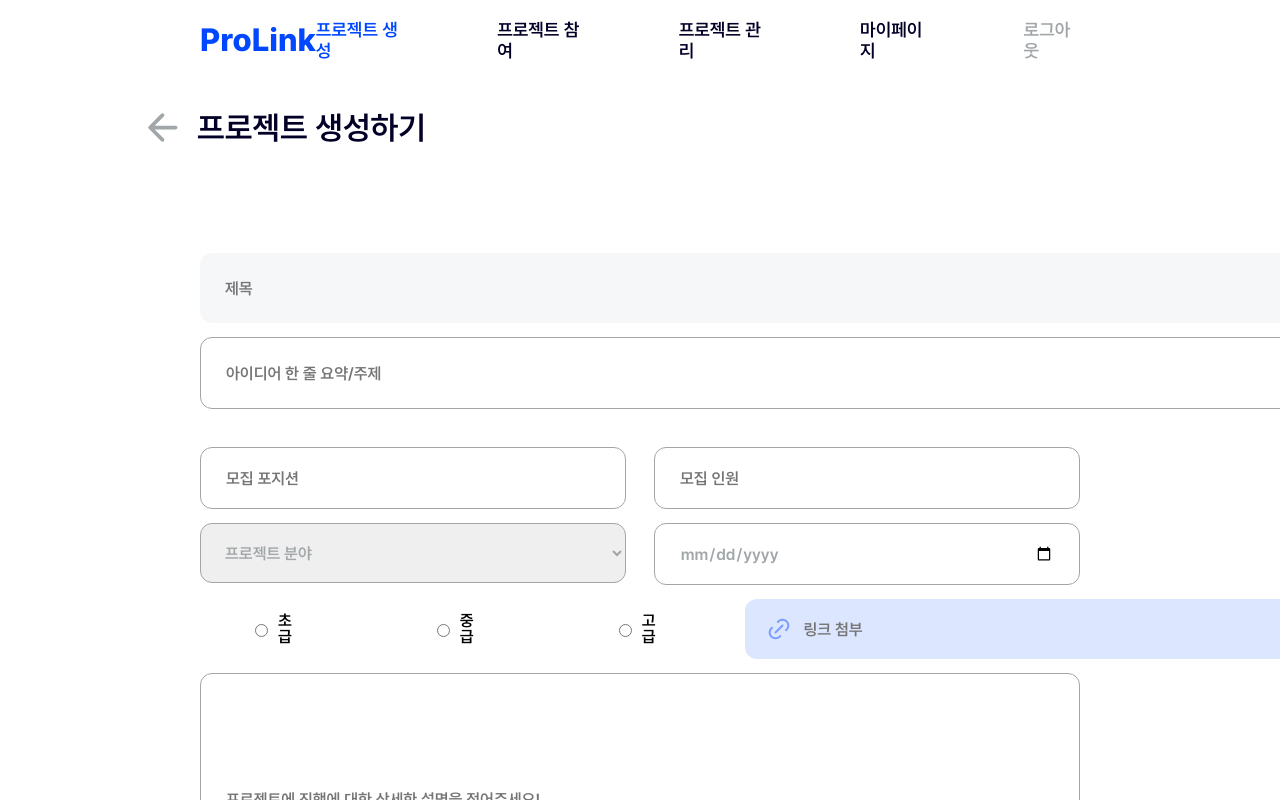
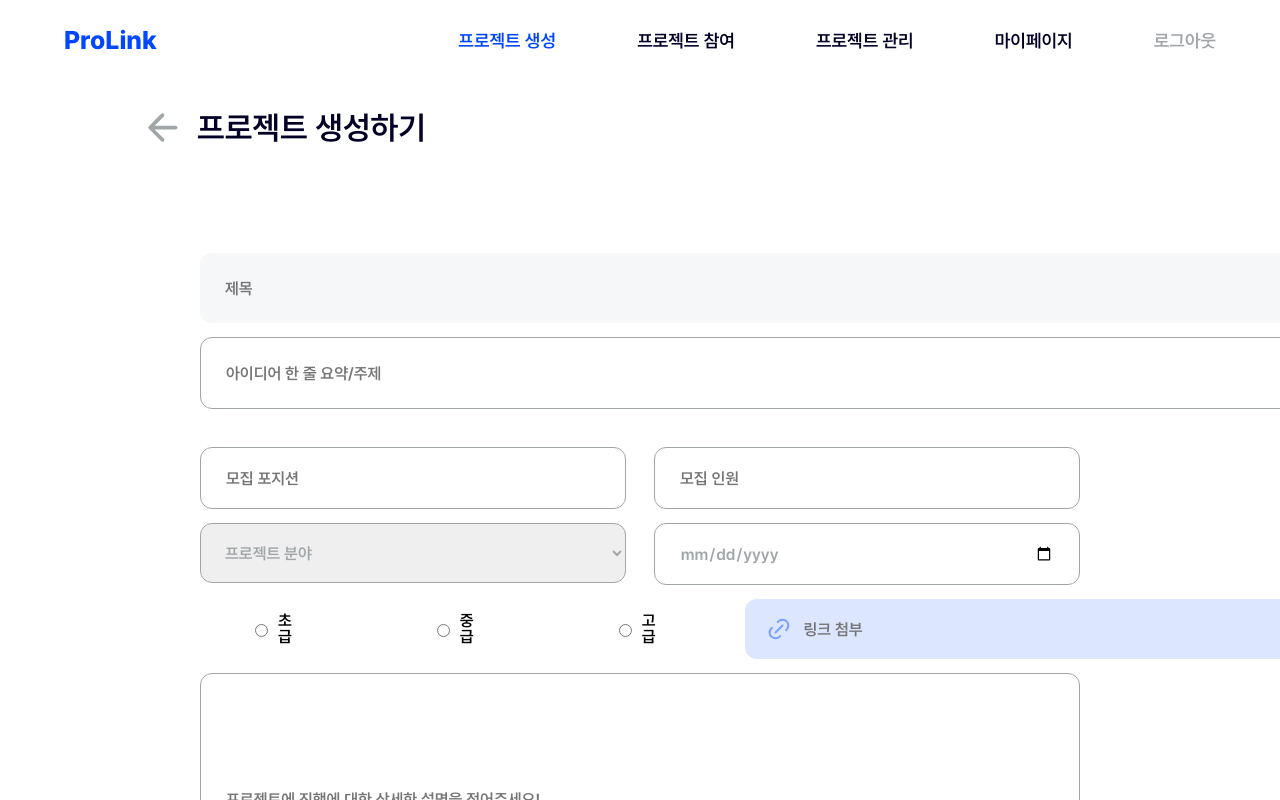
Before and after one commit to 2024GanzithonPYTHON/14_Ganzi_Frontend, a React (Create React App) app: page /create in a window 1280 px wide. Shown: the top 800 px of the page. Built offline with nearby package versions, Linux system fonts and the light colour scheme.

Commit message:
🐛 Fix: Header 탭 반응 크기 수정

```diff
--- a/src/styles/LoginAfterHeaderStyle.js
+++ b/src/styles/LoginAfterHeaderStyle.js
@@ -4,18 +4,18 @@ export const Header = styled.div`
 	display: flex;
 	align-items: center;
 	justify-content: space-between;
-	padding: 0 200px;
+	padding: 0 clamp(10px, 5vw, 100px);
 	height: 80px;
 `;
 
 export const Logo = styled.h1`
 	font-family: 'Pretendard', sans-serif;
-	font-size: 32px;
+	font-size: clamp(1.5vw, 2vw, 32px);
 	font-style: normal;
 	font-weight: 800;
 	line-height: normal;
+	left: clamp(10px, 2vw, 50px);
 	color: ${({ theme }) => theme.color.primary};
-
 	cursor: pointer;
 `;
 
@@ -29,20 +29,24 @@ export const Tab = styled.div`
 	color: ${({ theme, $active }) =>
 		$active ? theme.color.primary : theme.color.text};
 	font-family: 'Pretendard', sans-serif;
-	font-size: 18px;
+	font-size: clamp(14px, 1.5vw, 18px); /* 최소 14px, 기본 1.5vw, 최대 18px */
 	font-style: normal;
 	font-weight: 600;
 	line-height: normal;
-	margin-right: 63px;
+	margin-right: clamp(20px, 4vw, 63px);
 	cursor: pointer;
+	white-space: nowrap;
+	overflow: hidden;
 `;
 
 export const Tab2 = styled.div`
 	color: ${({ theme }) => theme.color.gray4};
 	font-family: 'Pretendard', sans-serif;
-	font-size: 18px;
+	font-size: clamp(14px, 1.5vw, 18px);
 	font-style: normal;
 	font-weight: 600;
 	line-height: normal;
 	cursor: pointer;
+	white-space: nowrap;
+	overflow: hidden;
 `;
```
Also changed, not shown: src/components/Participate/img/url-link.png (added).
